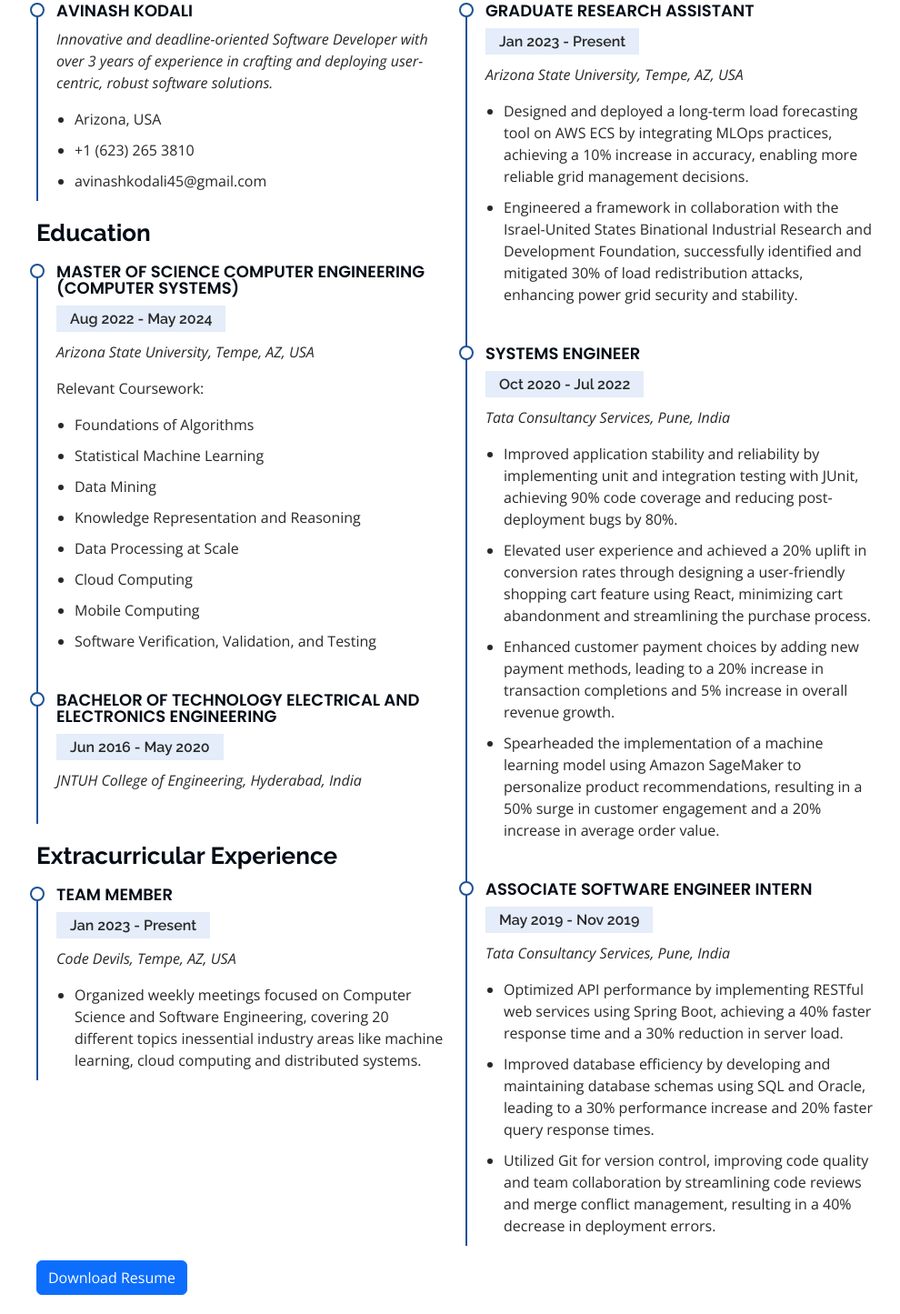
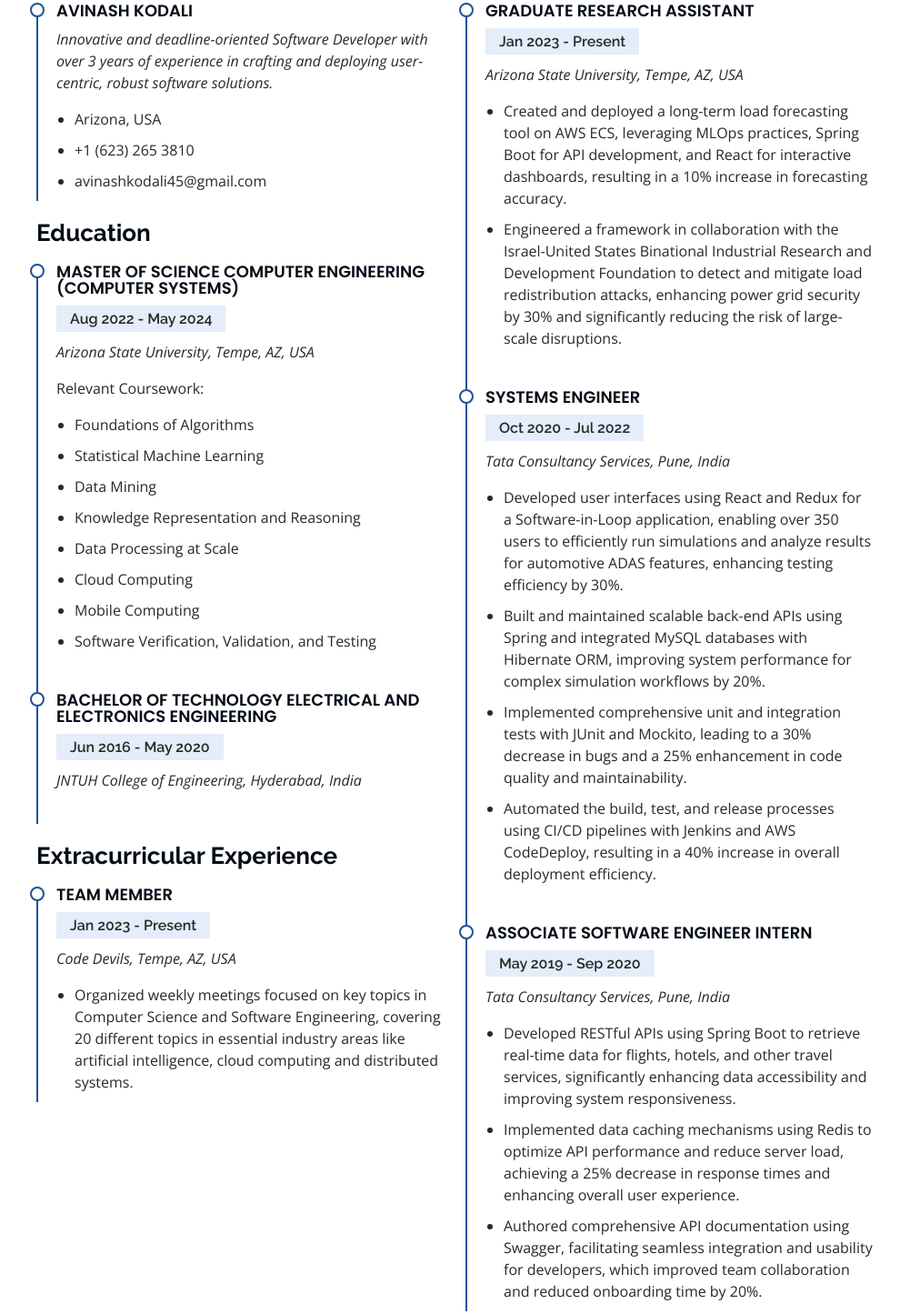
Before and after one commit to avinashkodali/Portfolio-Website, a plain HTML site: page index.html in a window 1280 px wide. Shown: the part 2399-3844 px from the top of the page at 91% size, without its empty margins (290-1280 px from the left). Drawn offline with nearby package versions, Linux system fonts and the light colour scheme.

Commit message:
Update experiences and projects

```diff
--- a/index.html
+++ b/index.html
@@ -242,7 +242,7 @@
               <h5>Jan 2023 - Present</h5>
               <p><em>Code Devils, Tempe, AZ, USA </em></p>
               <ul>
-                <li>Organized weekly meetings focused on Computer Science and Software Engineering, covering 20 different topics inessential industry areas like machine learning, cloud computing and distributed systems.</li>
+                <li>Organized weekly meetings focused on key topics in Computer Science and Software Engineering, covering 20 different topics in essential industry areas like artificial intelligence, cloud computing and distributed systems.</li>
               </ul>
             </div>
           </div>
@@ -253,8 +253,8 @@
               <h5>Jan 2023 - Present</h5>
               <p><em>Arizona State University, Tempe, AZ, USA </em></p>
               <ul>
-                <li>Designed and deployed a long-term load forecasting tool on AWS ECS by integrating MLOps practices, achieving a 10% increase in accuracy, enabling more reliable grid management decisions.</li>
-                <li>Engineered a framework in collaboration with the Israel-United States Binational Industrial Research and Development Foundation, successfully identified and mitigated 30% of load redistribution attacks, enhancing power grid security and stability.</li>
+                <li>Created and deployed a long-term load forecasting tool on AWS ECS, leveraging MLOps practices, Spring Boot for API development, and React for interactive dashboards, resulting in a 10% increase in forecasting accuracy. </li>
+                <li>Engineered a framework in collaboration with the Israel-United States Binational Industrial Research and Development Foundation to detect and mitigate load redistribution attacks, enhancing power grid security by 30% and significantly reducing the risk of large-scale disruptions. </li>
               </ul>
             </div>
             <div class="resume-item">
@@ -262,20 +262,20 @@
               <h5>Oct 2020 - Jul 2022</h5>
               <p><em>Tata Consultancy Services, Pune, India</em></p>
               <ul>
-                <li>Improved application stability and reliability by implementing unit and integration testing with JUnit, achieving 90% code coverage and reducing post-deployment bugs by 80%.</li>
-                <li>Elevated user experience and achieved a 20% uplift in conversion rates through designing a user-friendly shopping cart feature using React, minimizing cart abandonment and streamlining the purchase process.</li>
-                <li>Enhanced customer payment choices by adding new payment methods, leading to a 20% increase in transaction completions and 5% increase in overall revenue growth.</li>
-                <li>Spearheaded the implementation of a machine learning model using Amazon SageMaker to personalize product recommendations, resulting in a 50% surge in customer engagement and a 20% increase in average order value.</li>
+                <li>Developed user interfaces using React and Redux for a Software-in-Loop application, enabling over 350 users to efficiently run simulations and analyze results for automotive ADAS features, enhancing testing efficiency by 30%.</li>
+                <li>Built and maintained scalable back-end APIs using Spring and integrated MySQL databases with Hibernate ORM, improving system performance for complex simulation workflows by 20%.</li>
+                <li> Implemented comprehensive unit and integration tests with JUnit and Mockito, leading to a 30% decrease in bugs and a 25% enhancement in code quality and maintainability.</li>
+                <li>Automated the build, test, and release processes using CI/CD pipelines with Jenkins and AWS CodeDeploy, resulting in a 40% increase in overall deployment efficiency.</li>
               </ul>
             </div>
             <div class="resume-item">
               <h4>Associate Software Engineer Intern</h4>
-              <h5>May 2019 - Nov 2019</h5>
+              <h5>May 2019 - Sep 2020</h5>
               <p><em>Tata Consultancy Services, Pune, India</em></p>
               <ul>
-                <li>Optimized API performance by implementing RESTful web services using Spring Boot, achieving a 40% faster response time and a 30% reduction in server load.</li>
-                <li>Improved database efficiency by developing and maintaining database schemas using SQL and Oracle, leading to a 30% performance increase and 20% faster query response times.</li>
-                <li>Utilized Git for version control, improving code quality and team collaboration by streamlining code reviews and merge conflict management, resulting in a 40% decrease in deployment errors.</li>
+                <li>Developed RESTful APIs using Spring Boot to retrieve real-time data for flights, hotels, and other travel services, significantly enhancing data accessibility and improving system responsiveness.</li>
+                <li>Implemented data caching mechanisms using Redis to optimize API performance and reduce server load, achieving a 25% decrease in response times and enhancing overall user experience. </li>
+                <li>Authored comprehensive API documentation using Swagger, facilitating seamless integration and usability for developers, which improved team collaboration and reduced onboarding time by 20%. </li>
               </ul>
             </div>
           </div>
@@ -326,7 +326,7 @@
               </div>
             </div> -->
             <div class="col-lg-4 col-md-6 card ">
-              <a target="_blank"><img class="card-img-top" src="assets/img/portfolio/retail-rush-img.png" alt="Card image cap"  width="300rem" height="300rem"></a>
+              <a href="https://github.com/avinashkodali/Web-Development-Projects/tree/master/19_E-Commerce" target="_blank"><img class="card-img-top" src="assets/img/portfolio/retail-rush-img.png" alt="Card image cap"  width="300rem" height="300rem"></a>
               <div class="card-body">
                 <h5 class="card-title">Retail Rush: E-Commerce Website</h5>
                 <p class="card-text" style="text-align: justify;">Developed a full-stack e-commerce application featuring over 100 product listings, secure payment processing, user authentication via email/password, and shopping cart for a seamless user experience. Enhanced the application availability by deploying on Amazon Web Services (AWS).</p>
```
